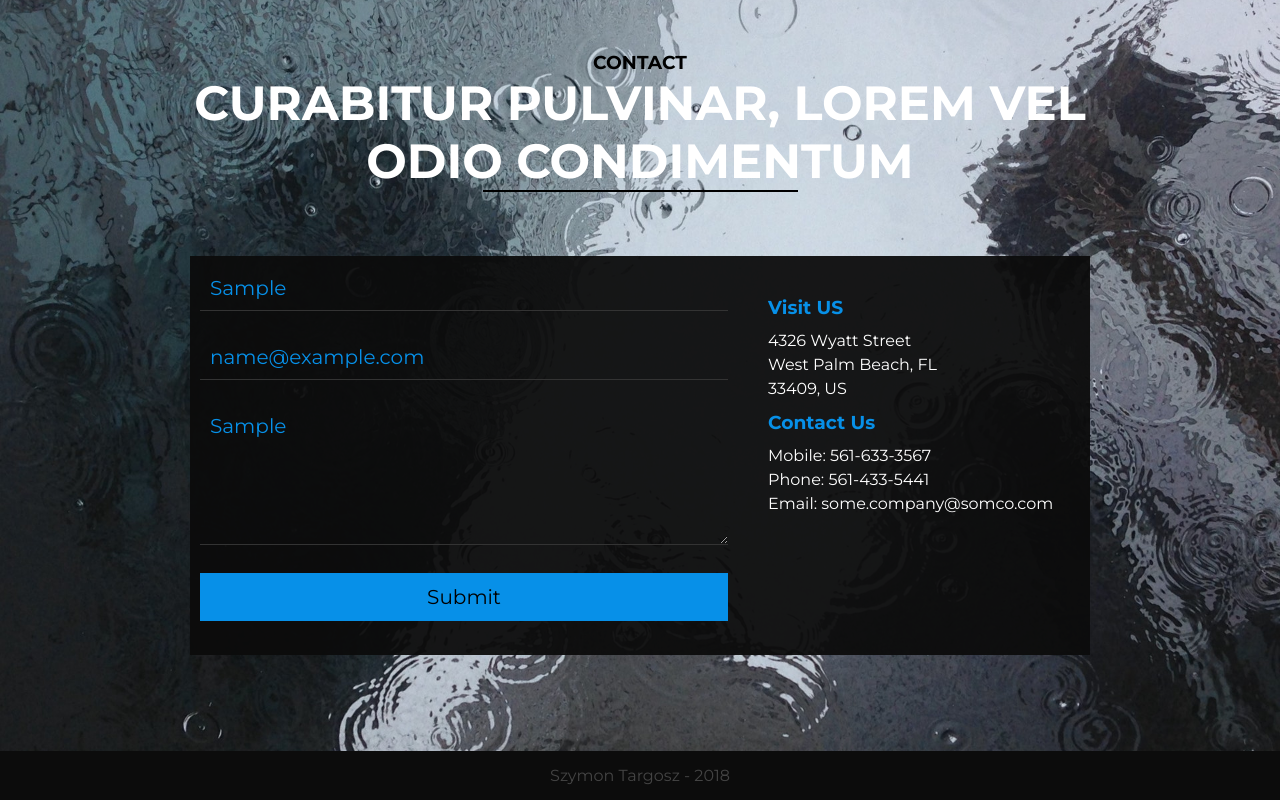
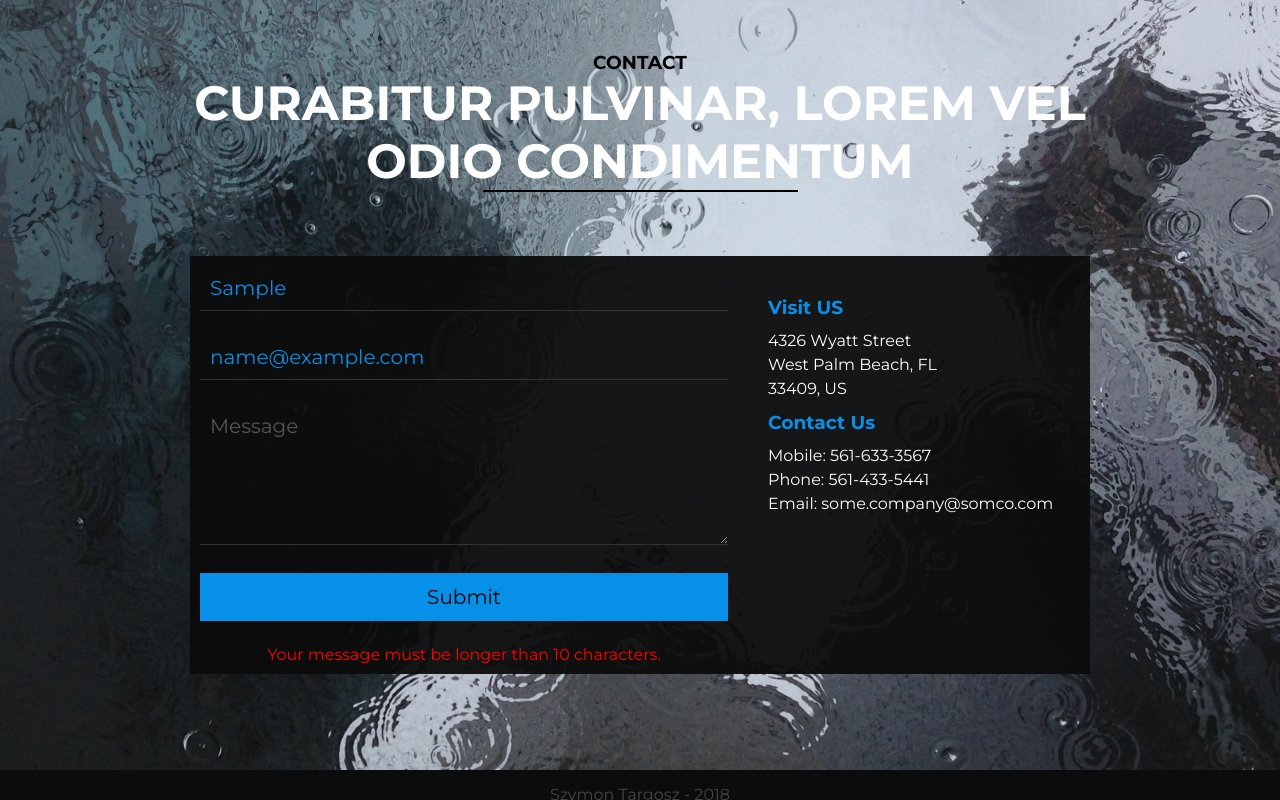
Before and after one commit to szymon-targosz/sampleWebsite, a website: page index.html in a window 1280 px wide. Both pictures are taken after typing "Sample", "name@example.com", "Sample" into the empty fields and a click on the input "Submit". Shown: the part 4477-5277 px from the top of the page. Drawn offline with nearby package versions, Linux system fonts and the light colour scheme.

Commit message:
form validation

```diff
--- a/index.html
+++ b/index.html
@@ -279,11 +279,13 @@
             <div class="contact-main">
                 <div class="contact-form">
                     <form action="">
-                        <input type="text" placeholder="Name">
-                        <input type="email" placeholder="Email">
-                        <textarea name="" id="" cols="30" rows="5" placeholder="Message"></textarea>
+                        <input type="text" id="name" placeholder="Name">
+                        <input type="email" id="email" placeholder="Email">
+                        <textarea name="message" id="message" cols="30" rows="5" placeholder="Message"></textarea>
                         <input type="submit" value="Submit">
                     </form>
+                    <div class="submitInfo">
+                    </div>
                 </div>
                 <div class="contact-info">
                     <h3>
--- a/js/script.js
+++ b/js/script.js
@@ -69,10 +69,6 @@ $(() => {
         }, 600);
     });
 
-    // PREVENT SUBMIT
-    $('input[type="submit"]').on('click', (e) => {
-        e.preventDefault();
-    });
 
     // prevent projects links
     $('#projects a').on('click', e => {
@@ -100,4 +96,60 @@ $(() => {
         if ($(window).scrollTop() > headerDist) header.addClass('sticky');
         else header.removeClass('sticky');
     });
+
+
+    // validation of the form
+    const form = $('form');
+    form.on('submit', validateAndSubmit);
+    const nameInput = $('#name');
+    const emailInput = $('#email');
+    const messageInput = $('#message');
+
+    function validateAndSubmit(e) {
+        e.preventDefault();
+        const submitInfo = $('.submitInfo');
+        submitInfo.empty();
+        const validName = validateName();
+        const validEmail = validateEmail();
+        const validMessage = validateMessage();
+
+        if (validName && validEmail && validMessage) {
+            submitInfo.append('<p>The message has been successfully sent.</p>').addClass('ok');
+            // $(this).unbind('submit').submit();
+        } else {
+            submitInfo.removeClass('ok');
+        };
+
+        function validateName() {
+            const name = nameInput.val();
+            const isValid = name.length > 2;
+            if (!isValid) {
+                submitInfo.append($('<p>Your name is too short.</p>'));
+                nameInput.val('');
+            };
+            return isValid;
+        }
+
+        function validateEmail() {
+            const email = emailInput.val();
+            const isValid = (email.indexOf('@') !== -1) && (email.indexOf('.') !== -1);
+            if(!isValid) {
+                submitInfo.append($('<p>The email must have the "@" and "."</p>'));
+                emailInput.val('');
+            }
+            return isValid;
+        }
+
+        function validateMessage() {
+            const message = messageInput.val();
+            const isValid = message.length > 10;
+            if(!isValid) {
+                submitInfo.append($('<p>Your message must be longer than 10 characters.</p>'));
+                messageInput.val('');
+            }
+            return isValid;
+        }
+    }
+
+
 });
--- a/scss/_base.scss
+++ b/scss/_base.scss
@@ -554,12 +554,20 @@ nav {
         margin-top: 4rem;
         background: rgba(12, 12, 12, .95);
         padding: 10px;
+
         .contact-form {
             float: left;
             width: 60%;
             @media (max-width: 640px) {
                 width: 100%;
                 float: none;
+            }
+            .submitInfo {
+                color: red;
+                text-align: center;
+                &.ok {
+                    color: green;
+                }
             }
             form {
                 input, textarea {
```
Also changed, not shown: css/style.css.
